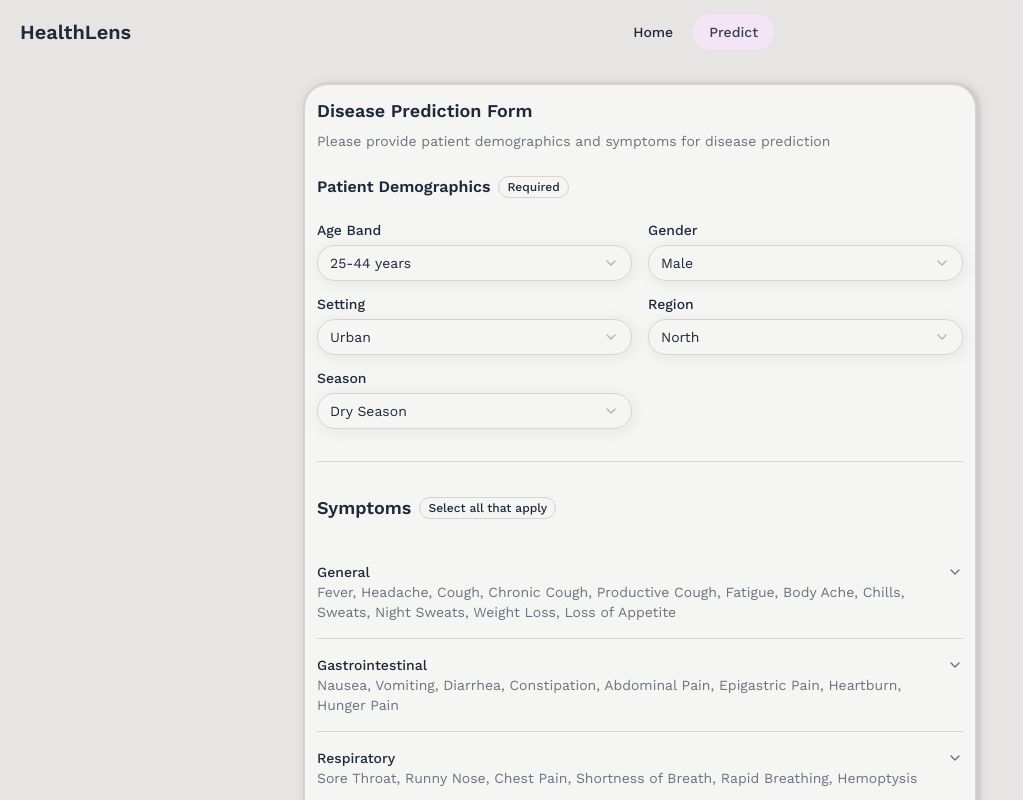
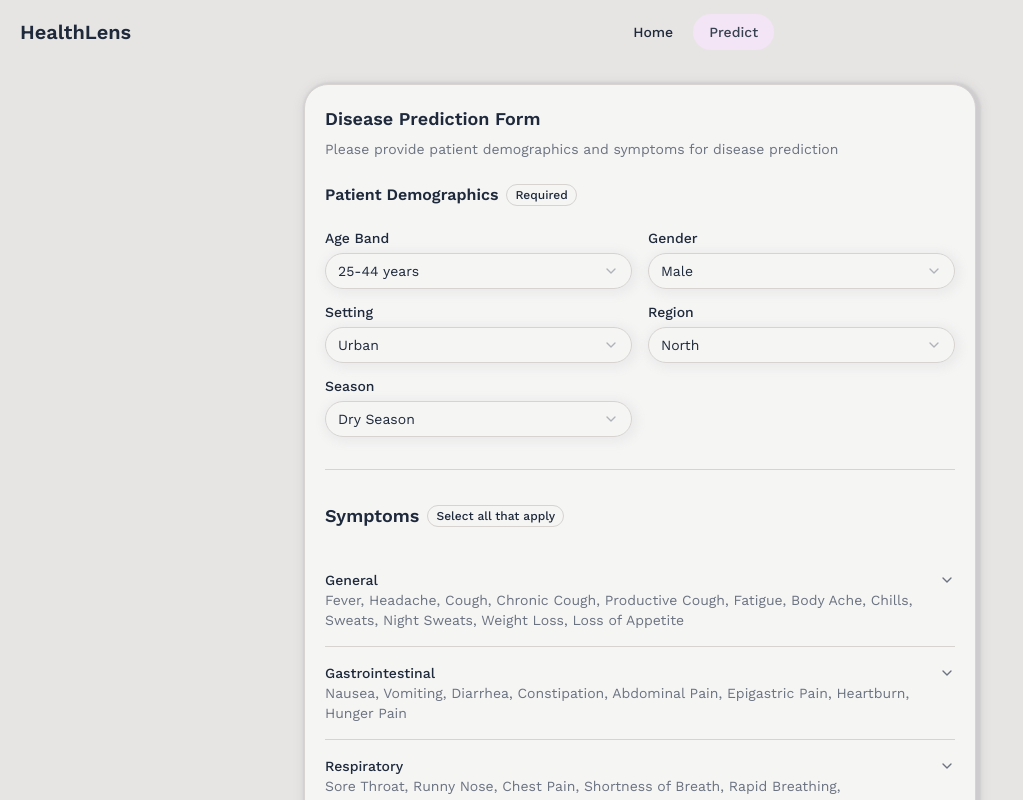
Before and after one commit to jola-ds/disease-diagnosis-client, a Next.js app: page /predict in a window 1280 px wide. Shown: the top 800 px of the page, without its empty margins (0-1023 px from the left). Built offline with nearby package versions, Linux system fonts and the light colour scheme.

Commit message:
improve predict form UI

```diff
--- a/src/modules/predict/ui/components/predict-form.tsx
+++ b/src/modules/predict/ui/components/predict-form.tsx
@@ -501,7 +501,7 @@ export const PredictForm = ({
 
   return (
     <div className="space-y-6">
-      <Card className="p-3">
+      <Card className="p-3 sm:p-5">
         <CardHeader className="p-0">
           <CardTitle className="text-lg font-semibold">
             Disease Prediction Form
```
